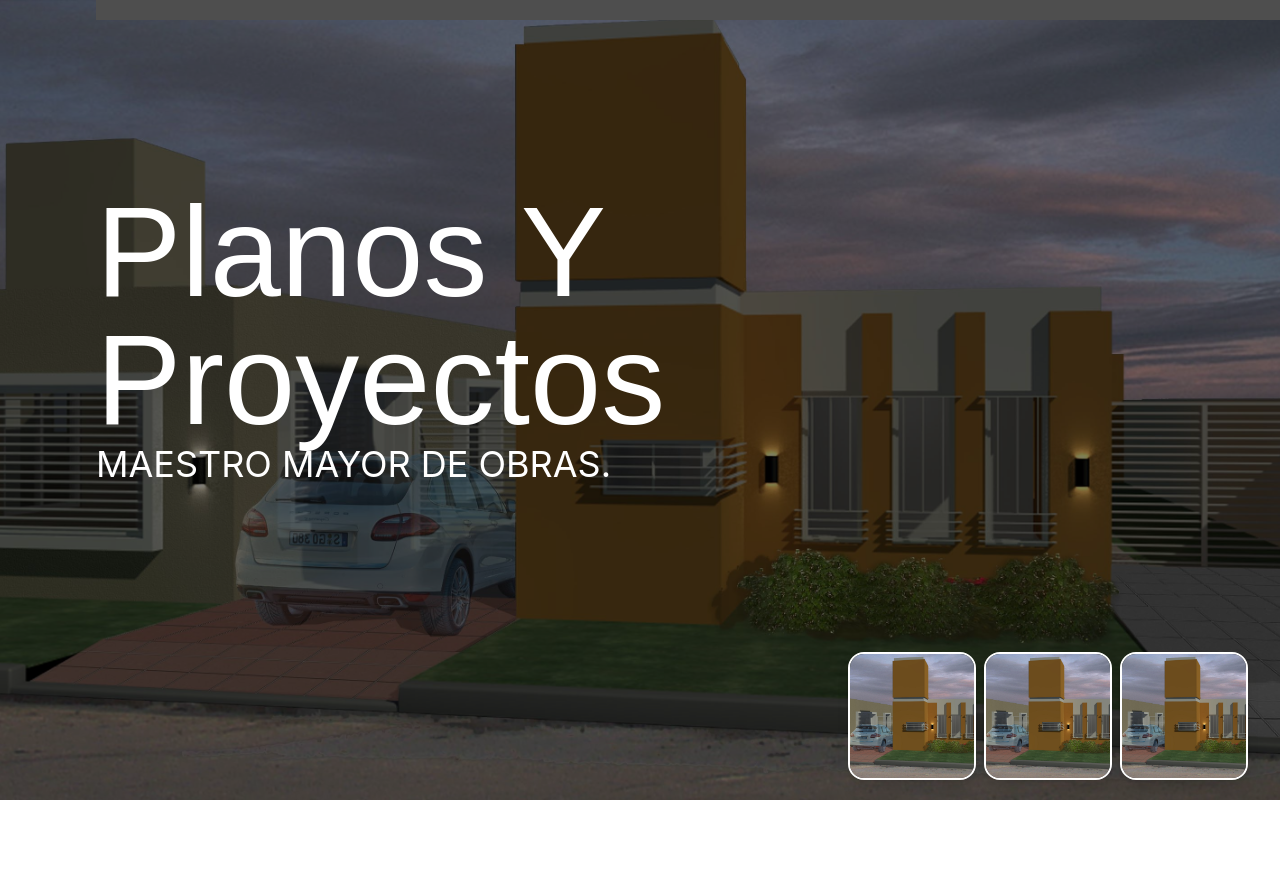
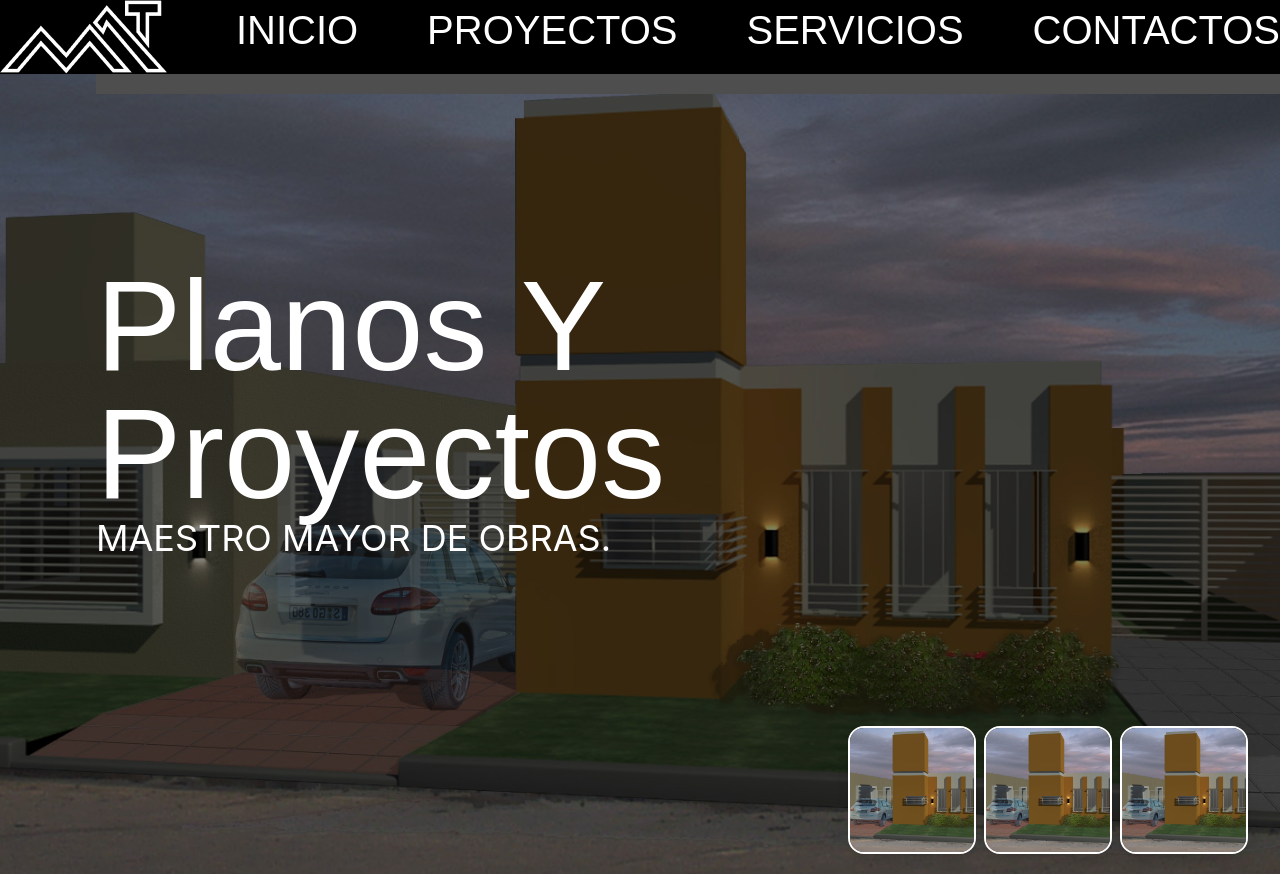
Before and after one commit to SrtaLiv/Maestro-Mayor-de-Obras-Website, a React (Vite) app: page / in a window 1280 px wide. Before the commit the page ends 800 px from the top, so only its background shows below. Built offline with nearby package versions, Linux system fonts and the light colour scheme; grey boxes are pictures that could not be loaded.

Commit message:
starting navbar

```diff
--- a/src/App.jsx
+++ b/src/App.jsx
@@ -1,5 +1,6 @@
 import { useState } from 'react'
 import './App.css'
+import NavBar from './projects/navbar'
 import Home from './home/Home'
 import Services from './services/Services'
 
@@ -8,6 +9,7 @@ function App() {
 
   return (
     <>
+      <NavBar />
       <Home />
       <Services />
     </>
--- /dev/null
+++ b/src/projects/NavBar.jsx
@@ -0,0 +1,18 @@
+import './navbar.css'
+
+function NavBar() {
+    return (
+        <>
+            <div className="px-8 py-4 flex justify-between content-center bg-black " >
+                <img className="nav-logo" src="/src/assets/images/LOGO.png" />
+                <h1 className="nav-text">INICIO</h1>
+                <h1 className="nav-text">PROYECTOS</h1>
+                <h1 className="nav-text">SERVICIOS</h1>
+                <h1 className="nav-text">CONTACTOS</h1>
+            </div>
+
+        </>
+    );
+}
+
+export default NavBar
--- /dev/null
+++ b/src/projects/navbar.css
@@ -0,0 +1,9 @@
+.nav-text {
+    font-size: 2.5rem;
+    color: white;
+}
+
+.nav-logo {
+    /* padding: 1em 1em 1em 2em; */
+    padding: 0;
+}
```
Also changed, not shown: src/projects/SingleProject.jsx (added, +11 -0 lines), src/assets/images/LOGO.png (added).
